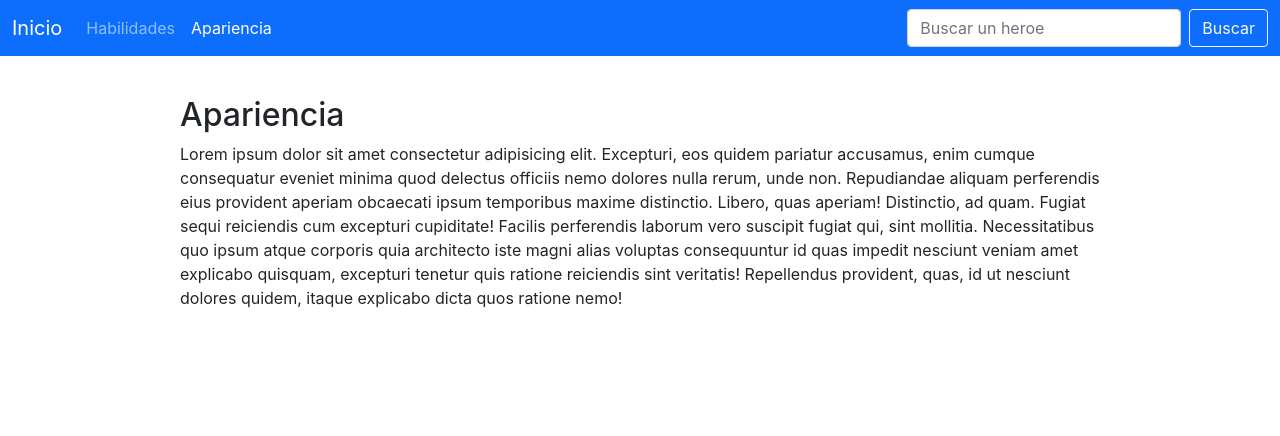
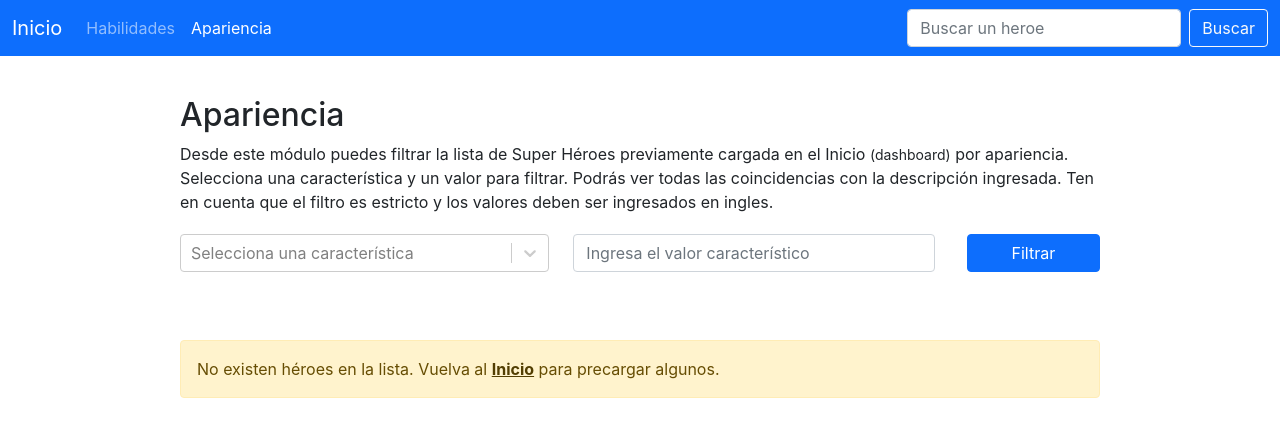
Before and after one commit to dany-eduard/superhero-react-app, a React (Create React App) app: page /apariencia in a window 1280 px wide. Shown: the top 436 px of the page. Built offline with nearby package versions, Linux system fonts and the light colour scheme.

Commit message:
add: functionality to filter by appearance
- desde este componente se puede filtrar la lista de héroes por
apariencia y un valor de comparación que coincida exactamente con
el valor de la característica seleccionada

```diff
--- a/src/constants/constantsHero.ts
+++ b/src/constants/constantsHero.ts
@@ -35,3 +35,30 @@ export const SortOptions = [
     value: 'desc',
   },
 ]
+
+export const SelectAppearanceOptions = [
+  {
+    label: 'Genero',
+    value: 'gender',
+  },
+  {
+    label: 'Raza',
+    value: 'race',
+  },
+  {
+    label: 'Altura (cm)',
+    value: 'height',
+  },
+  {
+    label: 'Peso (kg)',
+    value: 'weight',
+  },
+  {
+    label: 'Color de ojos',
+    value: 'eye-color',
+  },
+  {
+    label: 'Color de pelo',
+    value: 'hair-color',
+  },
+]
--- a/src/index.css
+++ b/src/index.css
@@ -27,6 +27,11 @@
 
 *::-webkit-scrollbar-thumb:active {
   background-color: #858585;
+}
+
+html {
+  scroll-behavior: smooth;
+  font-size: calc(60% + 0.8vmin);
 }
 
 body {
--- a/src/pages/Apariencia/Apariencia.tsx
+++ b/src/pages/Apariencia/Apariencia.tsx
@@ -1,16 +1,150 @@
-const Apariencia = () => (
+/* eslint-disable jsx-a11y/control-has-associated-label */
+/* eslint-disable no-unused-vars */
+import { Hero } from 'interfaces/Hero.interface'
+import { Input } from 'components/Inputs'
+import { OSelect } from 'interfaces/Geneal.interface'
+import { RootState } from 'store'
+import { SelectAppearanceOptions } from 'constants/constantsHero'
+import { useSelector } from 'react-redux'
+import { useEffect, useState } from 'react'
+import Select, { SingleValue } from 'react-select'
+import Loader from 'components/Loader'
+import CardHero from 'components/CardHero'
+
+interface IFilter {
+  characteristic: OSelect | null
+  value: string | null
+}
+
+const Apariencia = () => {
+  const heroesList = useSelector((state: RootState) => state.superHeroes.list)
+  const [isLoading, setIsLoading] = useState(false)
+  const [alertDanger, setAlertDanger] = useState(false)
+  const [filtered, setfFiltered] = useState(false)
+  const [filteredHeroesList, setFilteredHeroesList] = useState([] as Hero[] as any[])
+  const [filterOption, setFilterOption] = useState<IFilter>({
+    characteristic: null,
+    value: null,
+  })
+
+  const handleSelectChange = (name: string) => (e: SingleValue<OSelect | null>) => {
+    setFilterOption({ ...filterOption, [name]: e })
+  }
+
+  const showAlertIfNotSelected = () => {
+    if (!filterOption.characteristic || !filterOption.value) {
+      setAlertDanger(true)
+      setTimeout(() => {
+        setAlertDanger(false)
+      }, 3000)
+    }
+  }
+
+  const handleFilter = () => {
+    showAlertIfNotSelected()
+    const { characteristic, value } = filterOption
+    const property = characteristic?.value
+
+    if (property && value) {
+      const filteredHeroes = heroesList.filter((hero: Hero) => {
+        if (property === 'height' || property === 'weight') {
+          const heroProperty = hero.appearance[property]
+          if (heroProperty) return heroProperty[1].includes(value)
+          return false
+        }
+        return hero.appearance[property]?.toString().toLowerCase().trim() === value.toString().toLowerCase().trim()
+      })
+      setfFiltered(true)
+      setFilteredHeroesList(filteredHeroes)
+    }
+  }
+
+  return (
     <div className="custom-container">
       <h2>Apariencia</h2>
       <p>
-      Lorem ipsum dolor sit amet consectetur adipisicing elit. Excepturi, eos quidem pariatur accusamus, enim cumque
-      consequatur eveniet minima quod delectus officiis nemo dolores nulla rerum, unde non. Repudiandae aliquam
-      perferendis eius provident aperiam obcaecati ipsum temporibus maxime distinctio. Libero, quas aperiam! Distinctio,
-      ad quam. Fugiat sequi reiciendis cum excepturi cupiditate! Facilis perferendis laborum vero suscipit fugiat qui,
-      sint mollitia. Necessitatibus quo ipsum atque corporis quia architecto iste magni alias voluptas consequuntur id
-      quas impedit nesciunt veniam amet explicabo quisquam, excepturi tenetur quis ratione reiciendis sint veritatis!
-      Repellendus provident, quas, id ut nesciunt dolores quidem, itaque explicabo dicta quos ratione nemo!
+        Desde este módulo puedes filtrar la lista de Super Héroes previamente cargada en el Inicio{' '}
+        <small>(dashboard)</small> por apariencia. Selecciona una característica y un valor para filtrar. Podrás ver
+        todas las coincidencias con la descripción ingresada. Ten en cuenta que el filtro es estricto y los valores
+        deben ser ingresados en ingles.
       </p>
+
+      {alertDanger && (
+        <div className="alert alert-danger" role="alert">
+          Debe seleccionar una característica e ingresar un valor caracteristico para poder filtrar.
+        </div>
+      )}
+
+      <div className="row">
+        <div className="col-md-5">
+          <Select
+            className="mt-1 mb-1"
+            isClearable
+            onChange={handleSelectChange('characteristic')}
+            options={SelectAppearanceOptions}
+            placeholder="Selecciona una característica"
+            value={filterOption.characteristic}
+          />
+        </div>
+        <div className="col-md-5">
+          <Input
+            autoComplete="off"
+            className="mt-1 mb-1"
+            id="input-filter-value"
+            onChange={(e) => setFilterOption({ ...filterOption, value: e.target.value })}
+            placeholder="Ingresa el valor característico"
+            value={filterOption.value}
+          />
+        </div>
+        <div className="col-md-2">
+          <div className="d-grid gap-2 mt-1 mb-1">
+            <button type="button" id="btn-order-powerstats" className="btn btn-primary" onClick={handleFilter}>
+              Filtrar
+            </button>
+          </div>
+        </div>
+      </div>
+
+      {isLoading ? (
+        <Loader />
+      ) : (
+        <div className="mt-5 mb-3">
+          <div className="row">
+            {filteredHeroesList.length > 0 &&
+              filteredHeroesList.map((hero) => (
+                <div className="col-md-4" key={hero.id}>
+                  <CardHero
+                    name={hero.name}
+                    powerstats={hero.powerstats}
+                    fullName={hero.biography[`full-name`]}
+                    alignment={hero.biography.alignment}
+                    appearance={hero.appearance}
+                    image={hero.image}
+                    showAppearance
+                  />
+                </div>
+              ))}
+          </div>
+        </div>
+      )}
+
+      {heroesList.length === 0 && (
+        <div className="alert alert-warning" role="alert">
+          No existen héroes en la lista. Vuelva al{' '}
+          <a href="/superhero-react-app" className="alert-link">
+            Inicio
+          </a>{' '}
+          para precargar algunos.
+        </div>
+      )}
+
+      {filtered && filteredHeroesList.length === 0 && (
+        <div className="alert alert-warning" role="alert">
+          No se encontraron coincidencias con el filtro.
+        </div>
+      )}
     </div>
   )
+}
 
 export default Apariencia
```
Also changed, not shown: src/interfaces/Hero.interface.ts (+35 -34 lines). Lines whose indentation alone changed are shown as unchanged.
